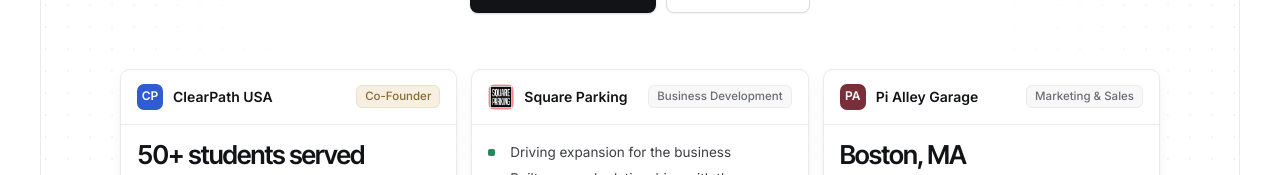
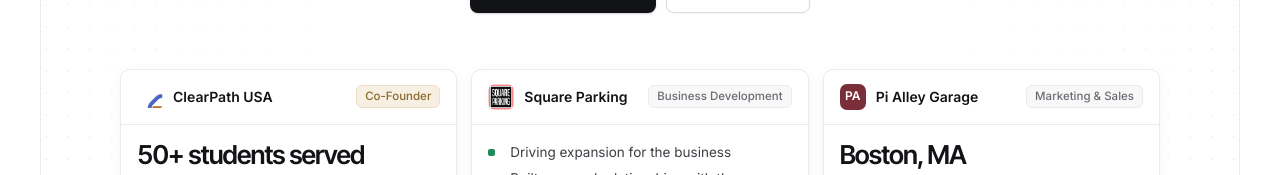
Before and after one commit to Joebin-Ventures/website, a plain HTML site: page index.html in a window 1280 px wide. Shown: the part 527-702 px from the top of the page. Drawn offline with Linux system fonts and the light colour scheme.

Commit message:
Add ClearPath USA logo
Co-Authored-By: Claude Opus 5.5 <noreply@anthropic.com>
Claude-Session: https://claude.ai/code/session_01Qspts9mdTcSrimb9mBw9u4

```diff
--- a/index.html
+++ b/index.html
@@ -57,7 +57,7 @@
 
     <div class="records inner">
       <a class="rec" href="https://clearpathusa.io" target="_blank" rel="noopener">
-        <div class="rec-h"><span class="ico" style="background:#2f5bd3">CP</span><strong>ClearPath USA</strong><span class="tag gold">Co-Founder</span></div>
+        <div class="rec-h"><img class="ico logo" src="logos/clearpath.png" alt=""><strong>ClearPath USA</strong><span class="tag gold">Co-Founder</span></div>
         <div class="out"><b>50+ students served</b><span>Partnership with Rutgers Camden, helping international students arrive prepared.</span></div>
         <dl class="rows">
           <div class="row"><dt>Industry</dt><dd>Education technology</dd></div>
```
Also changed, not shown: logos/clearpath.png (added).
